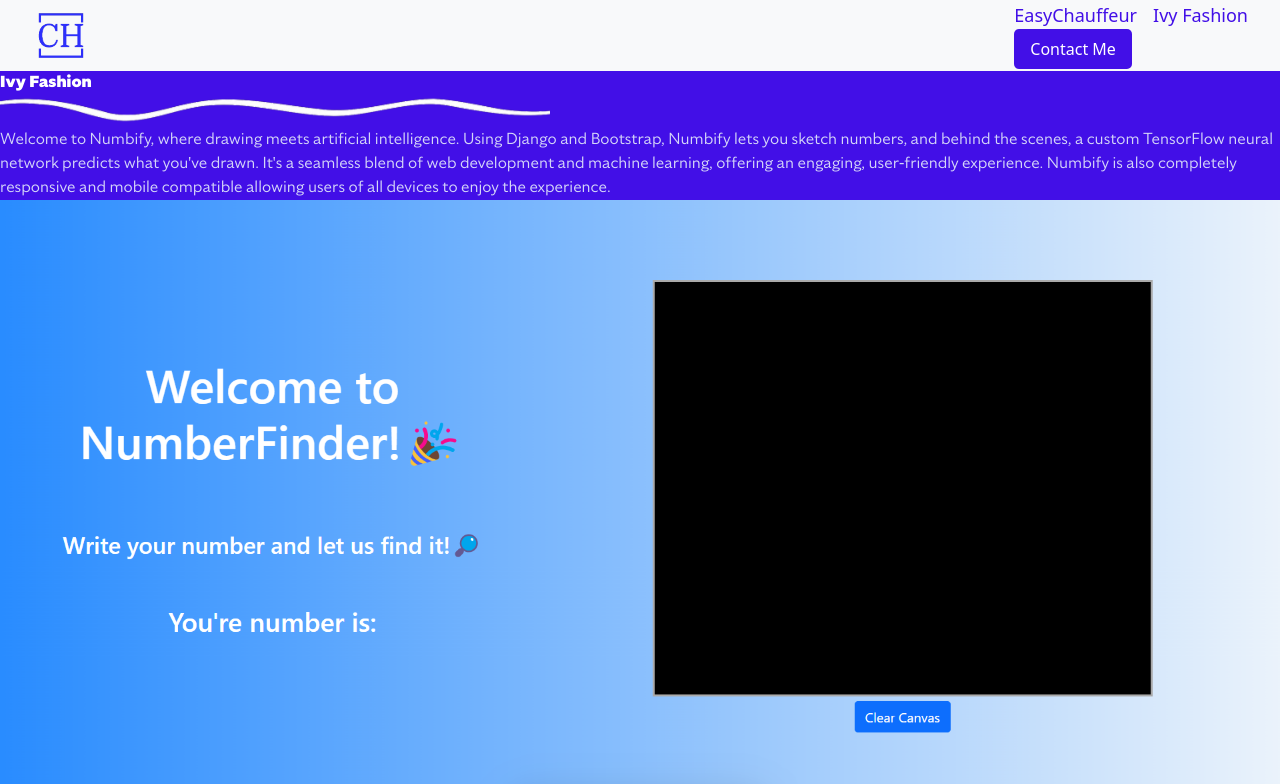
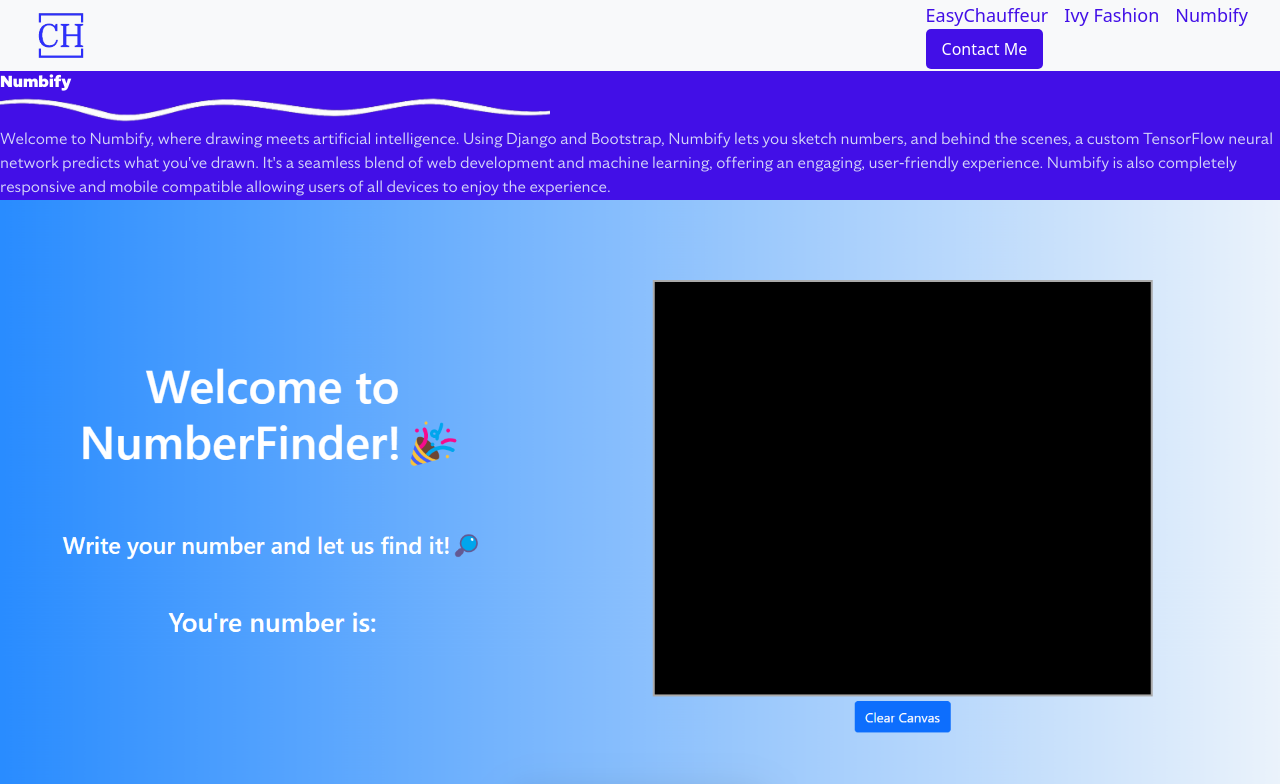
Before and after one commit to Colin-Harwood/Portfolio-Website, a React (Vite) app in the folder Portfolio-website/: page /Numbify in a window 1280 px wide. Shown: the top 784 px of the page. Built offline with nearby package versions, Linux system fonts and the light colour scheme.

Commit message:
Fully Set up everything for numbify and complete for numbify

```diff
--- a/Portfolio-website/src/components/Navbar.jsx
+++ b/Portfolio-website/src/components/Navbar.jsx
@@ -10,9 +10,10 @@ const Navbar = () => {
 </div>
       </a>
       <div className="flex justify-end content-center p-3">
-        <div className="links mt-2">
+        <div className="links mt-2 mr-1">
           <a href="/EasyChauffeur">EasyChauffeur</a>
           <a href="/IvyFashion">Ivy Fashion</a>
+          <a href="/Numbify">Numbify</a>
         </div>
         <div className="contact">
         <Link to="/#contact-section">
--- a/Portfolio-website/src/pages/Home.jsx
+++ b/Portfolio-website/src/pages/Home.jsx
@@ -63,10 +63,10 @@ const Home = () => {
           <h1 className="text-5xl mb-7">Numbify</h1>
           <p className='px-10'>Numbify, developed with Django and Bootstrap, enables users to draw numbers and utilises a TensorFlow neural network via an integrated API to predict the drawn digits. The project seamlessly merges web development with machine learning, offering an interactive and intelligent user experience.</p>
           <div className="flex flex-row justify-center gap-10">
-            <a href="https://github.com/Colin-Harwood/IvyFashion">
+            <a href="https://github.com/Colin-Harwood/Hand-Writing-To-Text">
             <img src="/github.a4a6a7ae8671bf5749a6aaa4d604fdaa.svg" alt="Github Icon" width="50px" height="50px" className="projBtn"/>
             </a>
-            <a href="/IvyFashion">
+            <a href="/Numbify">
             <img src="/ddd1c2476bcb099d675bf282f0a40192-removebg-preview.png" alt="Arrow Icon" width="50px" height="50px" className="projBtn"/>
             </a>
           </div>
--- a/Portfolio-website/src/pages/Numbify.jsx
+++ b/Portfolio-website/src/pages/Numbify.jsx
@@ -7,7 +7,7 @@ const Numbify = () => {
     <>
     <Navbar/>
       <div className="flex justify-center mt-7">
-        <h1 className="text-5xl lg:text-8xl font-bold">Ivy Fashion<br/><img src="/image-removebg-preview (6).png" alt="wavyUnderline" width="550px" id="line1"/></h1>
+        <h1 className="text-5xl lg:text-8xl font-bold">Numbify<br/><img src="/image-removebg-preview (6).png" alt="wavyUnderline" width="550px" id="line1"/></h1>
       </div>
       <div className="grid lg:grid-cols-2 grid-cols-1 gap-4 mt-5">
         <div className="flex flex-col lg:flex-col justify-center align-center content-center items-center ">
```
